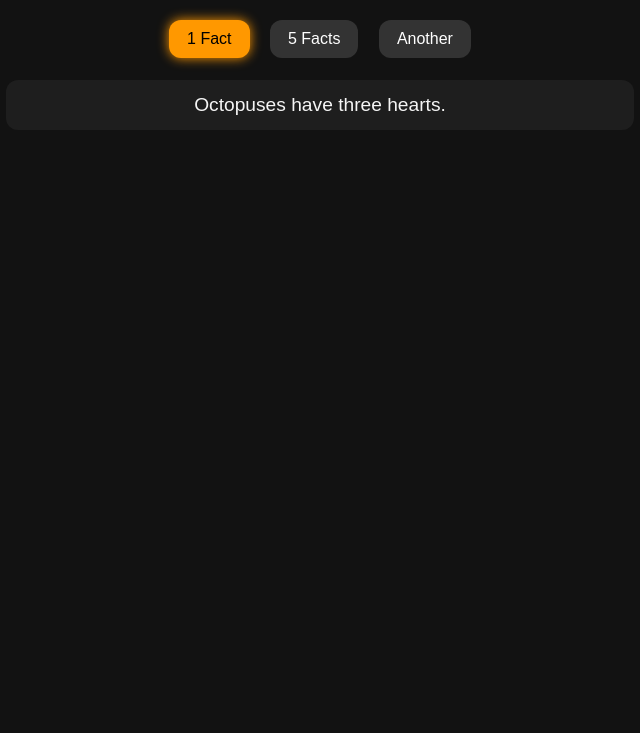
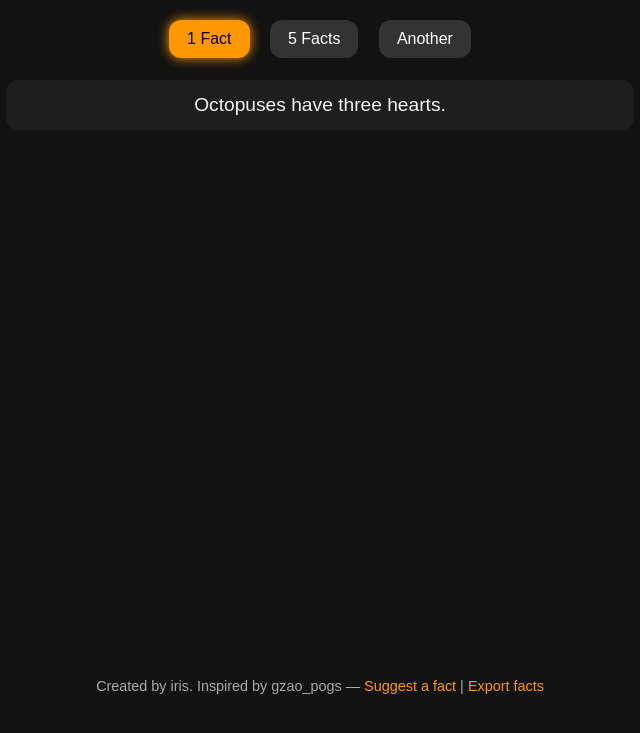
Before and after one commit to Jasonfighter12278/Test2, a plain HTML site: page index.html in a window 1280 px wide. Shown: the part 105-838 px from the top of the page, without its empty margins (320-960 px from the left). Before the commit the page ends 800 px from the top, so only its background shows below. Drawn offline with Linux system fonts and the light colour scheme.

Commit message:
Update index.html

```diff
--- a/index.html
+++ b/index.html
@@ -11,6 +11,9 @@
       color: #f5f5f5;
       text-align: center;
       padding: 20px;
+      display: flex;
+      flex-direction: column;
+      min-height: 100vh;
     }
     h1 {
       font-size: 2.5rem;
@@ -53,6 +56,20 @@
         transform: scale(1);
       }
     }
+    footer {
+      margin-top: auto;
+      padding: 15px;
+      font-size: 0.9rem;
+      color: #aaa;
+    }
+    footer a {
+      color: #ff9800;
+      text-decoration: none;
+      transition: color 0.2s ease;
+    }
+    footer a:hover {
+      color: #ffc107;
+    }
   </style>
 </head>
 <body>
@@ -63,6 +80,10 @@
     <button id="anotherFact">Another</button>
   </div>
   <div id="factContainer"></div>
+
+  <footer>
+    <p>Created by iris. Inspired by gzao_pogs — <a href="#">Suggest a fact</a> | <a href="#">Export facts</a></p>
+  </footer>
 
   <script>
     const factContainer = document.getElementById('factContainer');
```
